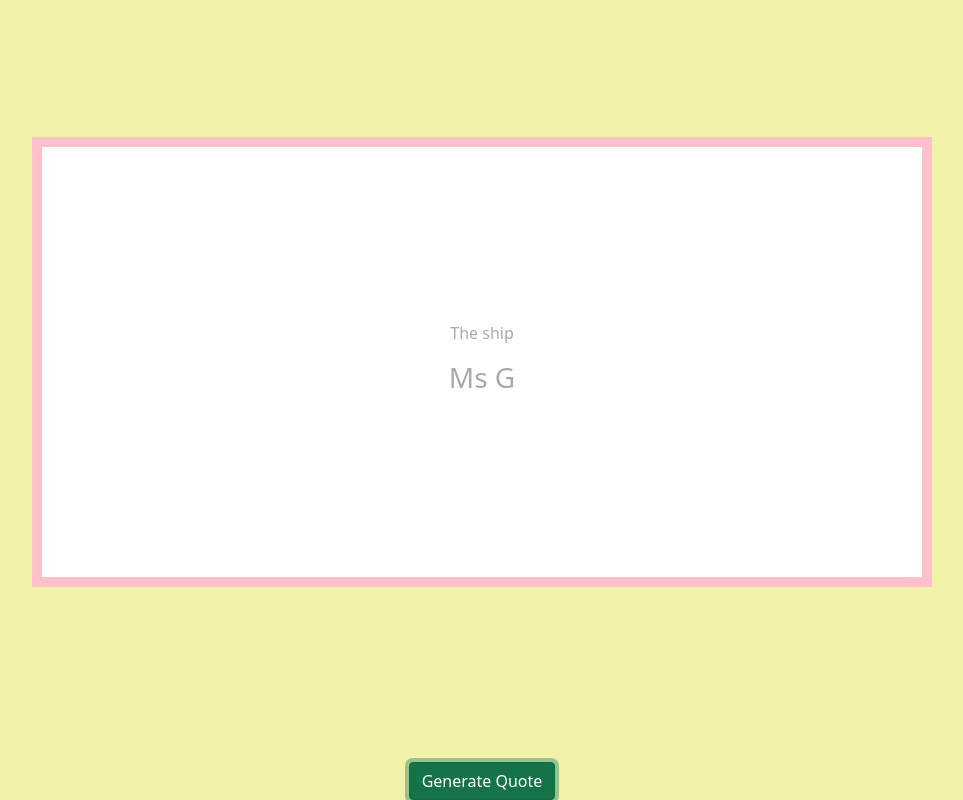
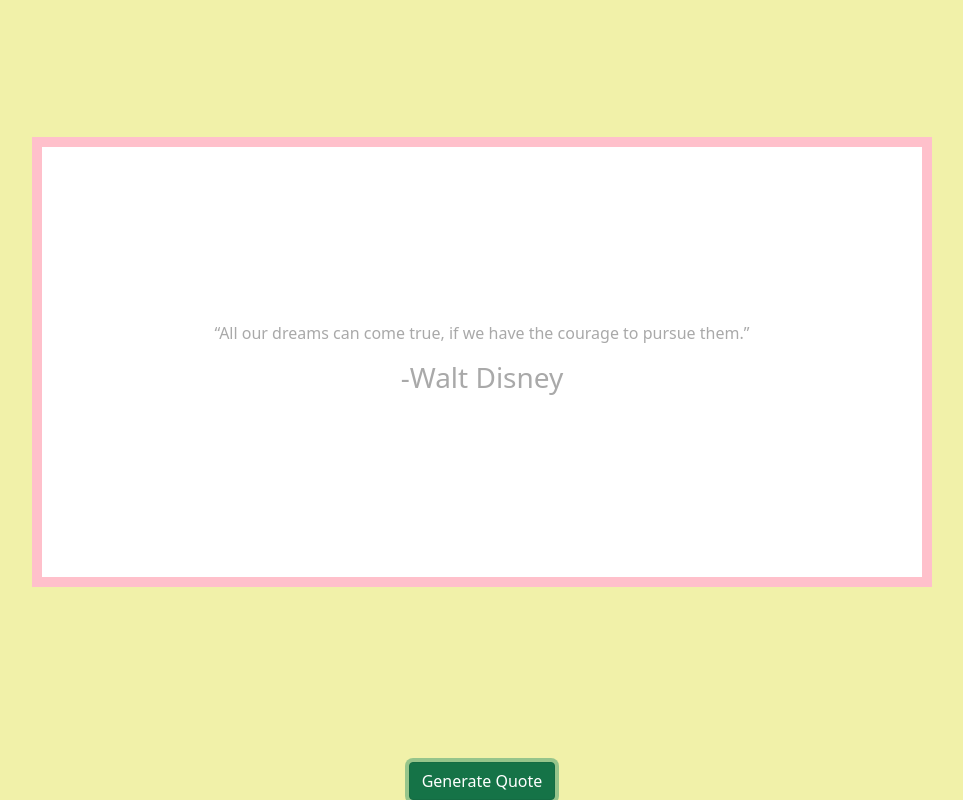
Before and after one commit to Gerdeth/Motivate-me, a plain HTML site: page index.html in a window 1280 px wide. Both pictures are taken after a click on the button "Generate Quote". Shown: the part 38-838 px from the top of the page, without its empty margins (158-1121 px from the left). Drawn offline with nearby package versions, Linux system fonts and the light colour scheme.

Commit message:
quotes displayed

```diff
--- a/index.html
+++ b/index.html
@@ -9,10 +9,15 @@
     <title>Motivate Me</title>
 </head>
 <body>
+
+
+</div>
 <div class ="container">
+
     <div class= "quotes">
-        <p id="quote"> The ship</p>
-        <h3 id = "author">Ms G</h3>
+
+        <p id="quote"> </p>
+        <h3 id = "author"></h3>
 
     </div>
 
--- a/script.js
+++ b/script.js
@@ -11,6 +11,9 @@
          "-Vincent Van Gogh":'“Great things are done by a series of small things brought together”'
     }
     let authors = Object.keys(quotes);
-    console.log (authors);
-    document.querySelector
+    let author = authors[Math.floor(Math.random()*authors.length)];
+    let quote = quotes[author];
+
+    document.getElementById("quote").innerHTML= quote;
+    document.getElementById("author").innerHTML= author;
 }
--- a/style.css
+++ b/style.css
@@ -8,7 +8,7 @@
     display:Flex;
 
 }
-.quotes{
+ .quotes{
     border: 10px solid pink;
     width: 900px;
     height:450px;
@@ -20,6 +20,7 @@
     padding: 0 50px;
     color:darkgrey;
     background-color:white;
+    text-align: center;
 }
 
 .quotes p, .quotes h3{
```
